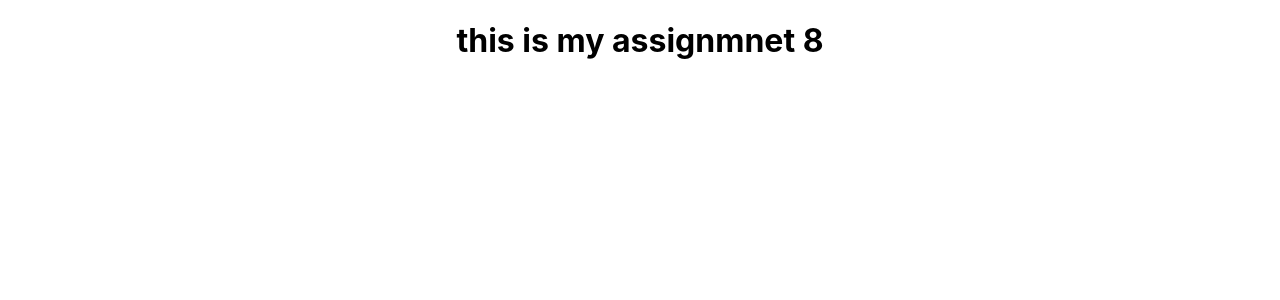
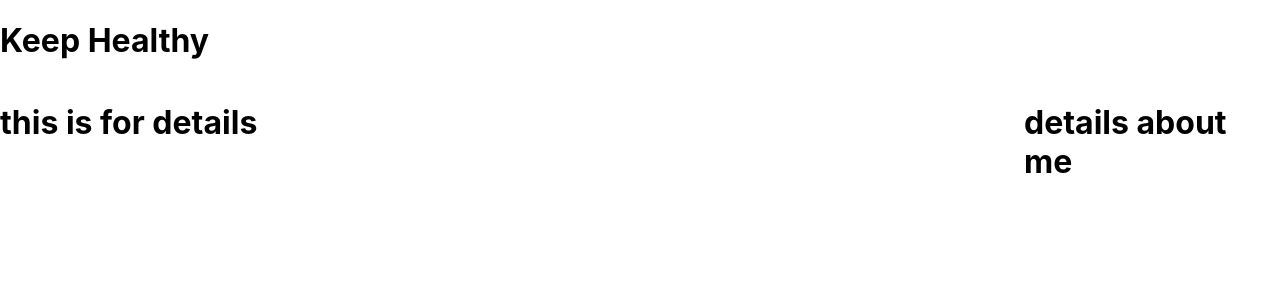
Before and after one commit to Neeta24/active-ultra, a React (Create React App) app: page / in a window 1280 px wide. Shown: the top 300 px of the page. Built offline with nearby package versions, Linux system fonts and the light colour scheme.

Commit message:
added fake data

```diff
--- /dev/null
+++ b/public/data.json
@@ -0,0 +1,39 @@
+[
+    {
+      "_id": "63542eab5db14d5ccd391ce5",
+      "picture": "https://unsplash.com/photos/gJtDg6WfMlQ/32x32",
+      "Timerequired": 30,
+      "name": "Chavez Norton"
+    },
+    {
+      "_id": "63542eab64052cc0b40626c7",
+      "picture": "https://unsplash.com/photos/fG0p4Qh_aWI/32x32",
+      "Timerequired": 36,
+      "name": "Lee Day"
+    },
+    {
+      "_id": "63542eab3fc0304a981163a0",
+      "picture": "https://unsplash.com/photos/zfPOelmDc-M/32x32",
+      "Timerequired": 24,
+      "name": "Alisa Hess"
+    },
+    {
+      "_id": "63542eabe8cd96bac6f34c05",
+      "picture": "https://unsplash.com/photos/FP7cfYPPUKM/32x32",
+      "Timerequired": 35,
+      "name": "Aguilar Duncan"
+    },
+    {
+      "_id": "63542eabb324d0505451ba86",
+      "picture": "https://unsplash.com/photos/WvDYdXDzkhs/32x32",
+      "Timerequired": 28,
+      "name": "Beach Duke"
+    },
+    {
+      "_id": "63542eab6ed6da1b0510b8de",
+      "picture": "https://unsplash.com/photos/u76Gd0hP5w4/32x32",
+      "Timerequired": 27,
+      "name": "Ayala Foley"
+    }
+
+  ]
--- a/src/App.css
+++ b/src/App.css
@@ -1,6 +1,6 @@
-.App {
+/* .App {
   text-align: center;
-}
+} */
 
 .App-logo {
   height: 40vmin;
--- a/src/App.js
+++ b/src/App.js
@@ -1,10 +1,16 @@
-import logo from './logo.svg';
+
 import './App.css';
+import Activity from './components/Activity/Activity';
+import Header from './components/Header/Header';
 
 function App() {
   return (
     <div className="App">
-     <h1>this is my assignmnet 8</h1>
+      <div>
+      <Header></Header>
+      <Activity></Activity>
+      </div>
+
     </div>
   );
 }
--- /dev/null
+++ b/src/components/Activity/Activity.css
@@ -0,0 +1,4 @@
+.activity-container{
+    display:grid;
+    grid-template-columns: 4fr 1fr;
+}
--- /dev/null
+++ b/src/components/Activity/Activity.js
@@ -0,0 +1,24 @@
+import React, { useEffect, useState } from 'react';
+import './Activity.css';
+const Activity = () => {
+    const[products,setProducts] =useState([]);
+
+    useEffect(()=>{
+        fetch('data.json')
+        .then(res =>res.json())
+        .then(data => setProducts(data));
+    },[])
+    return (
+        <div className='activity-container'>
+            <div className="excersize-container">
+                 <h1>this is for details</h1>
+            </div>
+            <div className="details-container">
+              <h1>details about me</h1>
+            </div>
+        </div>
+
+    );
+};
+
+export default Activity;
--- /dev/null
+++ b/src/components/Header/Header.js
@@ -0,0 +1,11 @@
+import React from 'react';
+
+const Header = () => {
+    return (
+        <div>
+            <h1>Keep Healthy</h1>
+        </div>
+    );
+};
+
+export default Header;
```
Also changed, not shown: src/components/Header/Header.css (added).
